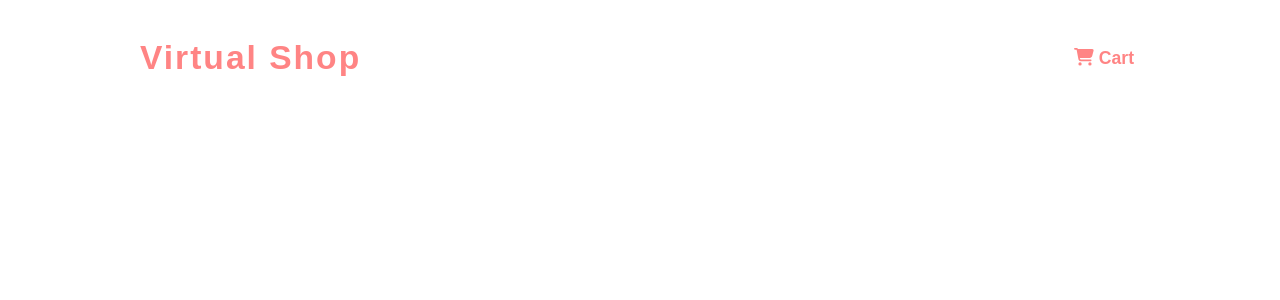
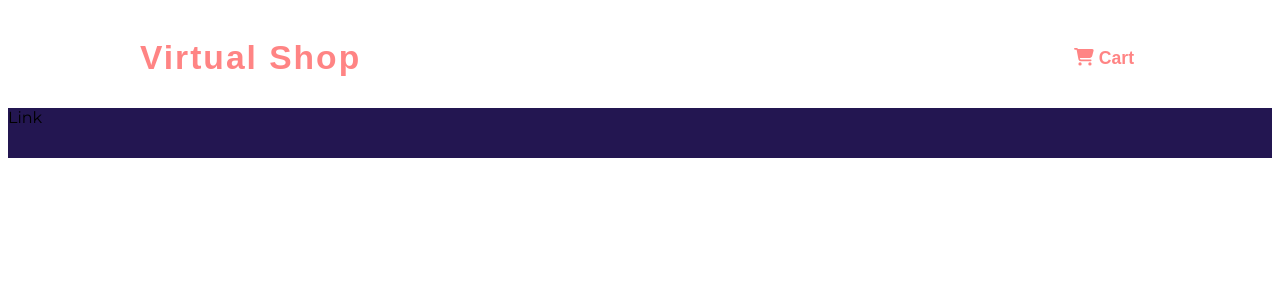
Before and after one commit to savawebdev/shopping-cart, a React (Create React App) app: page / in a window 1280 px wide. Shown: the top 300 px of the page. Built offline with nearby package versions, Linux system fonts and the light colour scheme; a web font is replaced by a local one.

Commit message:
Added NavBar base component

```diff
--- a/src/App.js
+++ b/src/App.js
@@ -1,11 +1,13 @@
 import { Fragment } from "react";
 import styles from "./App.module.css";
 import Header from "./components/Header/Header";
+import NavBar from "./components/NavBar/NavBar";
 
 const App = () => {
   return (
     <Fragment>
       <Header />
+      <NavBar />
     </Fragment>
   );
 };
--- a/src/App.module.css
+++ b/src/App.module.css
@@ -4,6 +4,8 @@
 /* CUSTOM PROPERTIES */
 :root {
   --clr-coral: #ff8484;
+  --clr-cyan: #d6fff6;
+  --clr-violet: #231651;
 }
 
 /* RESET CSS */
--- /dev/null
+++ b/src/components/NavBar/NavBar.js
@@ -0,0 +1,7 @@
+import styles from "./NavBar.module.css";
+
+const NavBar = () => {
+  return <nav className={styles.navbar}>Link</nav>;
+};
+
+export default NavBar;
--- /dev/null
+++ b/src/components/NavBar/NavBar.module.css
@@ -0,0 +1,6 @@
+.navbar {
+  background-color: var(--clr-violet);
+  /* color: #d6fff6; */
+  height: 50px;
+  width: 100%;
+}
```
